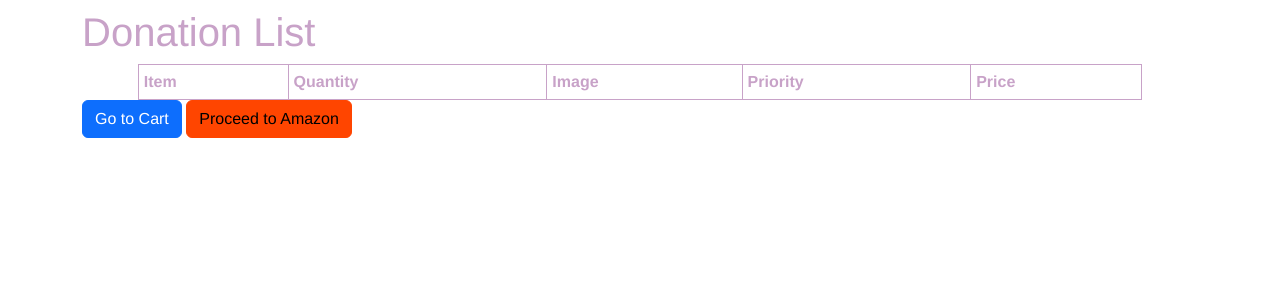
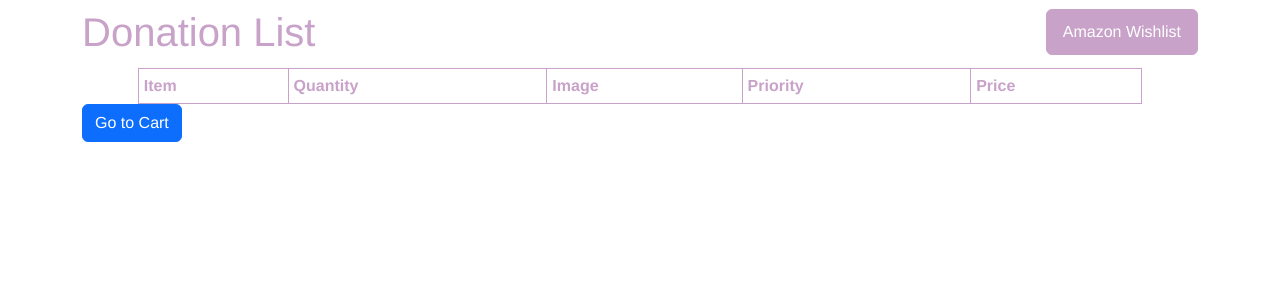
Before and after one commit to frommindsetimportcoding-arch/SDEV220-Group-Project, a Django app: template inventory/templates/inventory/item_list.html in a window 1280 px wide. Shown: the part 64-364 px from the top of the page. Run offline with Django 5.2, Linux system fonts and the light colour scheme; the template is opened without the code that fills it, so the values that code supplies are empty; parts of the project's set-up code (start-up, migrations or seed data) failed here and were passed over.

Commit message:
Updating application with Zawadi's contribution. Includes custom CSS and wishlist navigation.

```diff
--- a/inventory/static/inventory/css/inventory.css
+++ b/inventory/static/inventory/css/inventory.css
@@ -33,3 +33,29 @@ td {
 .text {
     text-align: left;
 }
+
+.header-content {display:flex;
+    align-items: center;
+    justify-content: space-between;
+    gap: 1em;
+    flex-wrap: wrap;}
+
+.item-list-header {display:flex;
+    align-items:center;
+    justify-content:space-between;
+    gap:1em;
+    flex-wrap:wrap;
+    margin-bottom:.75em;}
+
+.item-list-header h1 {margin-bottom:0;}
+
+.wishlist-button {background-color: #C8A2C8;
+    border-color:#C8A2C8;
+    color: #FFFFFF;
+    padding: .6em 1em;
+    white-space: nowrap;}
+
+.wishlist-button:hover,
+.wishlist-button:focus {background-color:#A978A9;
+    border-color:#A978A9;
+    color:#FFFFFF;}
--- a/inventory/templates/inventory/item_list.html
+++ b/inventory/templates/inventory/item_list.html
@@ -5,7 +5,12 @@
 {% load humanize %}
 
 {% block content %}
-    <h1>Donation List</h1>
+    <div class="item-list-header">
+        <h1>Donation List</h1>
+        <a href="{{ first_item.amazon_wishlist_url }}" class="btn wishlist-button" target="_blank" rel=""noopener noreferrer">
+            Amazon Wishlist
+        </a>
+    </div>
     <table>
         <thead>
             <tr>
@@ -54,11 +59,6 @@
     </table>
     <div>
         <a href="{% url 'view_cart' %}" class="btn btn-primary">Go to Cart</a>
-        <a href="{{ first_item.amazon_wishlist_url }}"
-            class="btn btn-primary"
-            style="background-color: orangered; color: #000000; border-color: orangered;"
-            target="_blank"
-            rel="noopener noreferrer">Proceed to Amazon</a>
     </div>
 
 {% endblock %}
```
